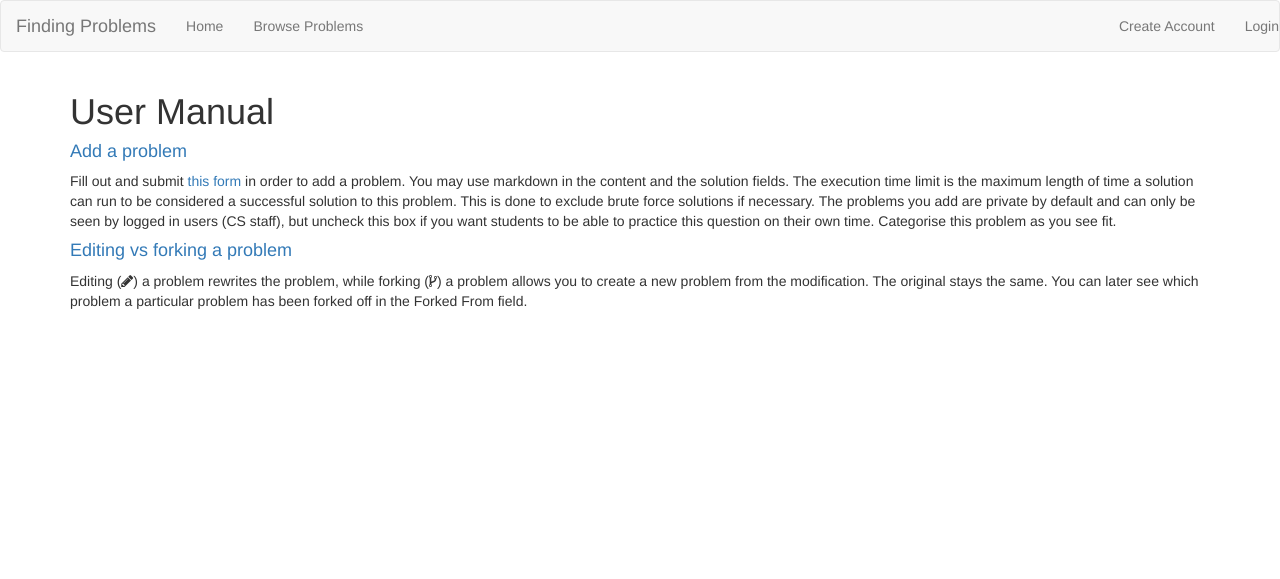
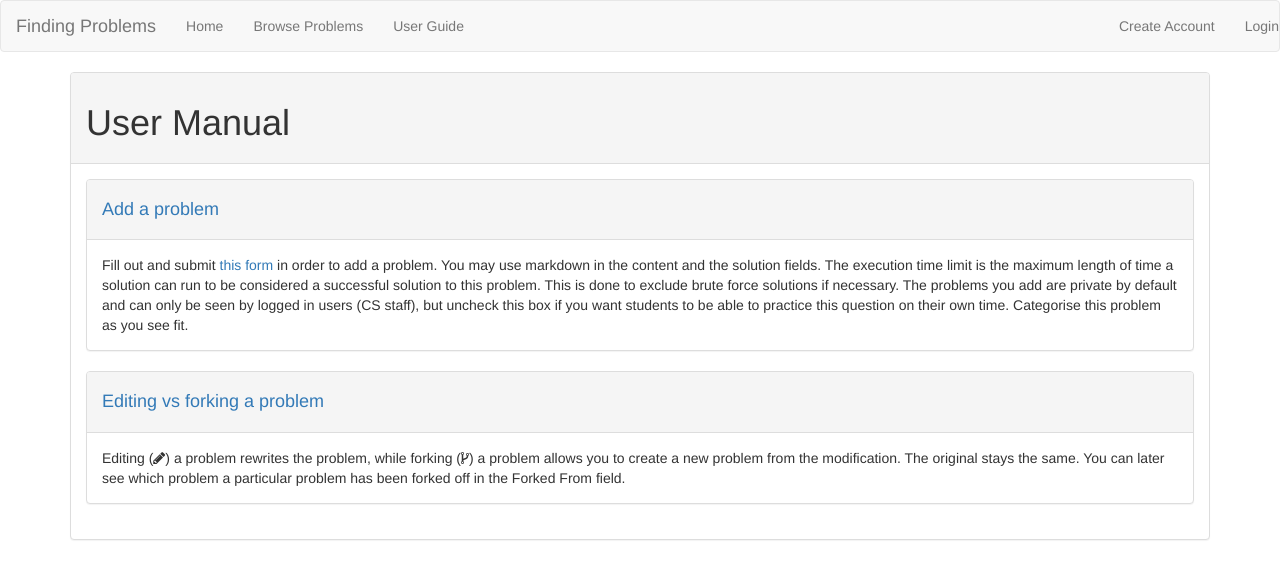
Before and after one commit to Hannarst/FindingProblems, a Django app: page /guide in a window 1280 px wide. Shown: the top 579 px of the page. Run offline with Django 3.2, Linux system fonts and the light colour scheme; some libraries are stand-ins or nearby versions.

Commit message:
add fancy panels

```diff
--- a/FindingProblems/urls.py
+++ b/FindingProblems/urls.py
@@ -20,6 +20,6 @@ from problems import views
 urlpatterns = [
     url(r'^$', views.Home.as_view(), name="home"),
     url(r'^admin/?', admin.site.urls),
-    url(r'^problems/?', include('problems.urls')),
+    url(r'^problems/', include('problems.urls')),
     url(r'^guide/?', views.Guide.as_view(), name='guide' )
 ]
--- a/problems/models.py
+++ b/problems/models.py
@@ -42,7 +42,7 @@ class Category(models.Model):
 
 class Problem(models.Model):
     DIFFICULTIES = zip(range(5), ['Very Easy', 'Easy', 'Average', 'Difficult', 'Very Difficult'])
-    title = models.TextField(max_length=200)
+    title = models.CharField(max_length=200)
     content = models.TextField()
     difficulty = models.IntegerField(choices=DIFFICULTIES)
     execution_time_limit = models.FloatField()
--- a/problems/templates/problems/base.html
+++ b/problems/templates/problems/base.html
@@ -5,7 +5,7 @@
 <html>
 <head>
   <title>Finding Problems</title>
-  <link rel="icon" href="http://www.psdgraphics.com/wp-content/uploads/2010/10/trophy.jpg">
+  <link rel="icon" href="http://www.sasru.co.za/portals/0/Images/trophy.png">
   <link data-require="bootstrap-css@3.3.6" data-semver="3.3.6" rel="stylesheet" href="https://maxcdn.bootstrapcdn.com/bootstrap/3.3.6/css/bootstrap.css" />
   {% bootstrap_javascript jquery=1 %}
   <link rel="stylesheet" href="//code.jquery.com/ui/1.12.0/themes/base/jquery-ui.css">
@@ -47,9 +47,10 @@
       <ul class="nav navbar-nav">
         <li><a href="{% url 'home' %}">Home</a></li>
         <li><a href="{% url 'index' %}">Browse Problems</a></li>
-          {% if request.user.is_authenticated and requestion.user.is_active %}
+          {% if request.user.is_authenticated and request.user.is_active %}
             <li><a href="{% url 'challenge_index' %}">Browse Competitions</a></li>
           {% endif %}
+          <li><a href="{% url 'guide' %}">User Guide</a></li>
       </ul>
       {% if request.user.is_authenticated and request.user.is_active %}
         <ul class="nav navbar-nav navbar-right">
--- a/problems/templates/problems/guide.html
+++ b/problems/templates/problems/guide.html
@@ -1,18 +1,34 @@
 {% extends 'problems/base.html' %}
 {% block content %}
+<div class="panel panel-default">
+  <div class="panel-heading">
     <h1>User Manual</h1>
+  </div>
+  <div class="panel-body">
+    <div class="panel panel-default">
+      <div class="panel-heading">
         <h4><a href="#add-problem">Add a problem</a></h4>
-<p>
+      </div>
+      <div class="panel-body">
           Fill out and submit <a href="{% url 'add_problem' %}">this form</a> in order to add a problem.
           You may use markdown in the content and the solution fields.
           The execution time limit is the maximum length of time a solution can run to be considered a successful solution to this problem.
           This is done to exclude brute force solutions if necessary.
           The problems you add are private by default and can only be seen by logged in users (CS staff), but uncheck this box if you want students to be able to practice this question on their own time.
           Categorise this problem as you see fit.
-</p>
+      </div>
+    </div>
+    <div class="panel panel-default">
+      <div class="panel-heading">
         <h4><a href="#edit-vs-fork">Editing vs forking a problem</a></h4>
-<p>
+      </div>
+      <div class="panel-body">
         Editing (<i class="fa fa-pencil" aria-hidden="true"></i>) a problem rewrites the problem, while forking (<i class="fa fa-code-fork" aria-hidden="true"></i>) a problem allows you to create a new problem from the modification.
         The original stays the same. You can later see which problem a particular problem has been forked off in the Forked From field.
-</p>
+      </div>
+    </div>
+  </div>
+</div>
+
+
 {% endblock %}
```
Also changed, not shown: problems/templates/problems/activate_account.html (+10 -0 lines), problems/templates/problems/add_challenge.html (+15 -4 lines), problems/templates/problems/add_problem.html (+11 -1 lines), problems/templates/problems/create_account.html (+10 -0 lines), problems/templates/problems/edit_challenge.html (+14 -4 lines), problems/templates/problems/edit_problem.html (+15 -6 lines), problems/templates/problems/home.html (+7 -0 lines). Lines whose indentation alone changed are shown as unchanged.
